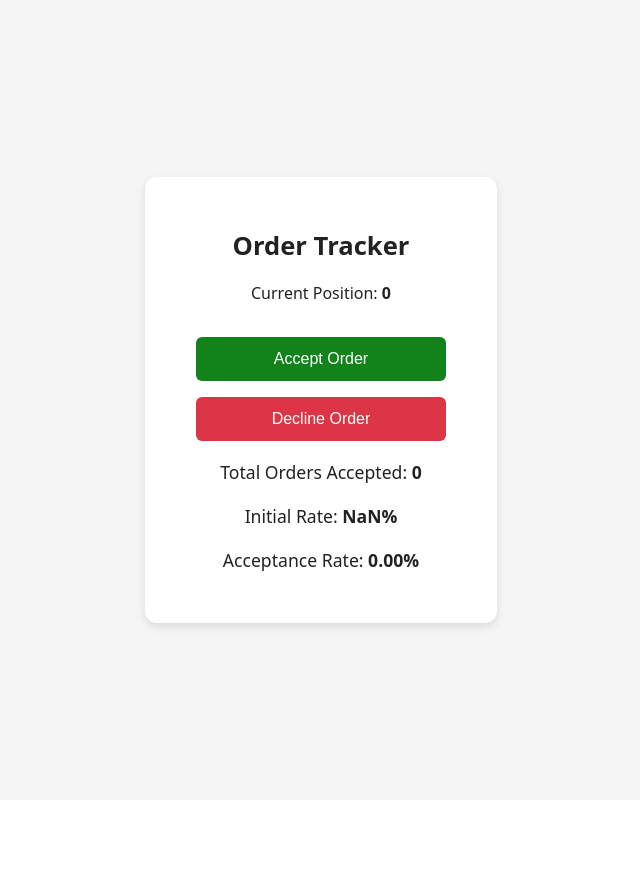
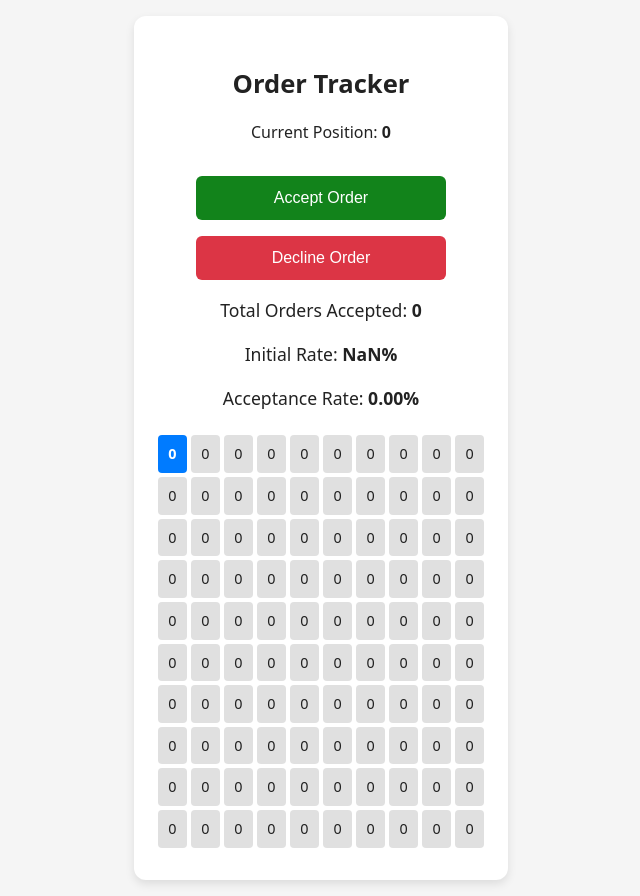
Before and after one commit to jeffdinsmore/acceptance_rate, a React (Vite) app: page / in a window 1280 px wide. Shown: the whole page, without its empty margins (343-983 px from the left). Before the commit the page ends 800 px from the top, so only its background shows below. Built offline with nearby package versions, Linux system fonts and the light colour scheme.

Commit message:
added a display to show orders

```diff
--- a/src/App.tsx
+++ b/src/App.tsx
@@ -25,6 +25,17 @@ const App: React.FC = () => {
         <p>Initial Rate: <strong>{(getTotalOrders() / index * 100).toFixed(2)}%</strong></p>
         <p>Acceptance Rate: <strong>{(getAcceptanceRate() * 100).toFixed(2)}%</strong></p>
       </div>
+      <div className="orders-grid">
+  {useOrderStore.getState().orders.map((val, i) => (
+    <div
+      key={i}
+      className={`order-cell ${i === index ? 'current' : ''}`}
+      title={`Index ${i}`}
+    >
+      {val}
+    </div>
+  ))}
+</div>
     </div>
   )
 }
--- a/src/index.css
+++ b/src/index.css
@@ -109,6 +109,28 @@ button:focus-visible {
   outline: 4px auto -webkit-focus-ring-color;
 }
 
+.orders-grid {
+  display: grid;
+  grid-template-columns: repeat(10, 1fr);
+  gap: 4px;
+  margin-top: 1.5rem;
+}
+
+.order-cell {
+  background: #e0e0e0;
+  border-radius: 4px;
+  font-size: 0.9rem;
+  padding: 0.5rem;
+  text-align: center;
+}
+
+.order-cell.current {
+  background-color: #007bff;
+  color: white;
+  font-weight: bold;
+}
+
+
 @media (prefers-color-scheme: light) {
   :root {
     color: #213547;
--- a/src/store.ts
+++ b/src/store.ts
@@ -30,6 +30,7 @@ export const useOrderStore = create<OrderStore>()(
       },
       getAcceptanceRate: () => {
         const total = get().orders.reduce((a, b) => a + b, 0)
+        console.log("ORders", get().orders);
         return total / 100
       },
       getTotalOrders: () => get().orders.reduce((a, b) => a + b, 0),
```
